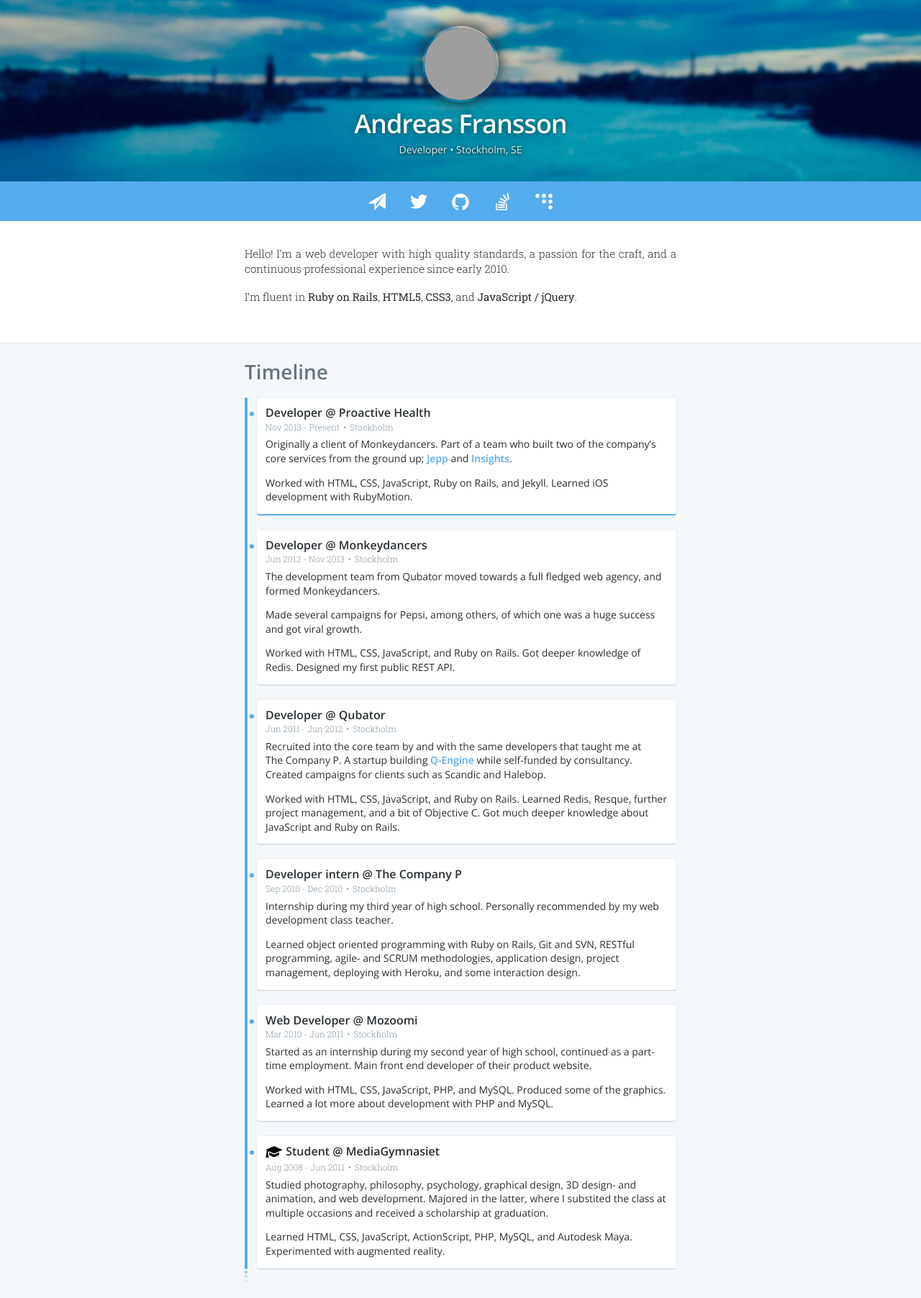
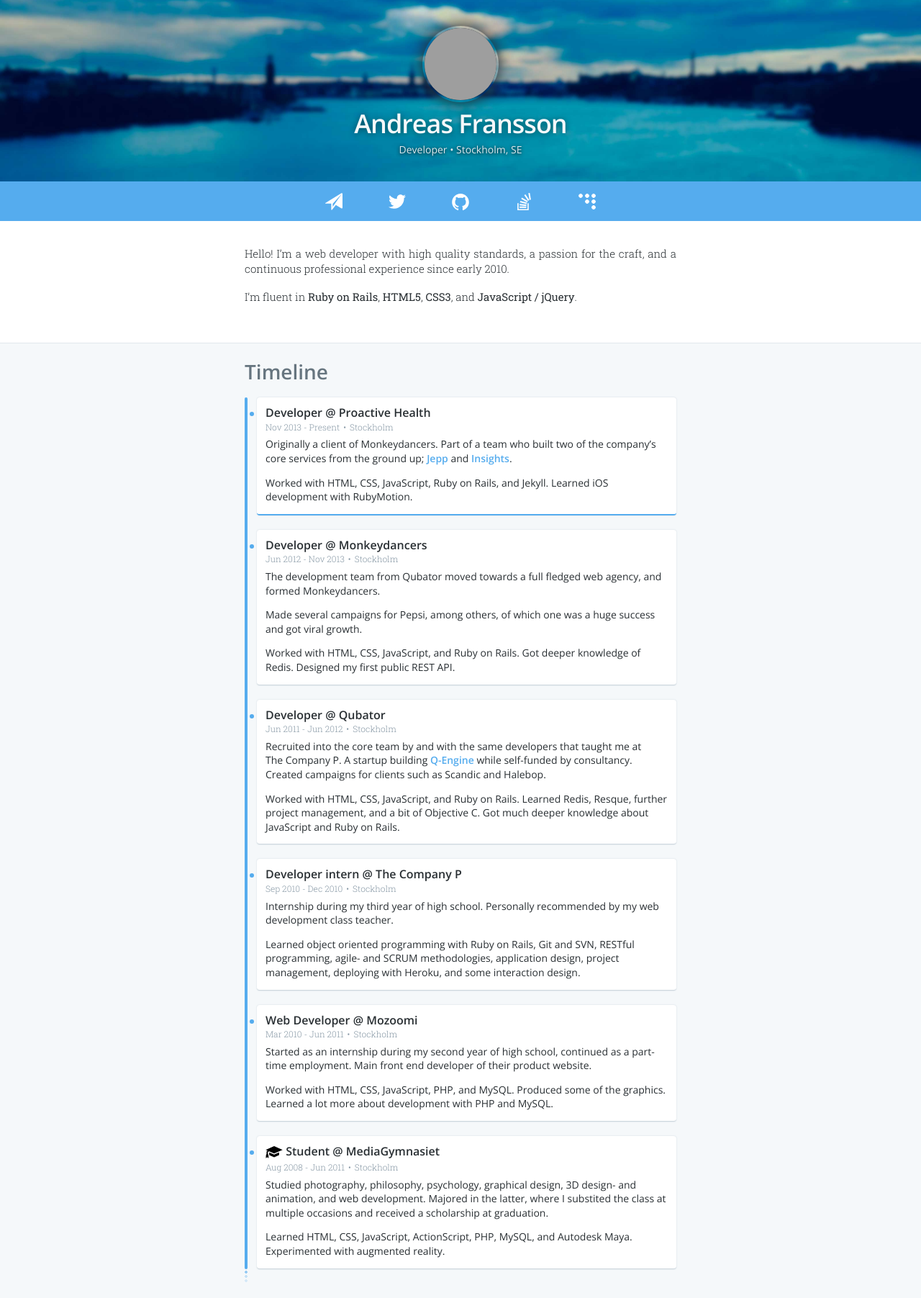
Before and after one commit to zykadelic/zykadelic.github.io, a Jekyll site: the page built from index.html, in a window 1280 px wide. Shown: the whole page at 72% size. Built offline with Jekyll 4.4.1, drawn with Linux system fonts in a browser that asks for light colours; grey boxes are pictures that could not be loaded.

Commit message:
increase margin

```diff
--- a/_sass/_layout.scss
+++ b/_sass/_layout.scss
@@ -87,7 +87,7 @@ body {
 	background: $color-primary;
 	text-align: center;
 
-	.icon + .icon { margin-left: 5%; }
+	.icon + .icon { margin-left: 10%; }
 }
 
 .sectionTitle {
```
